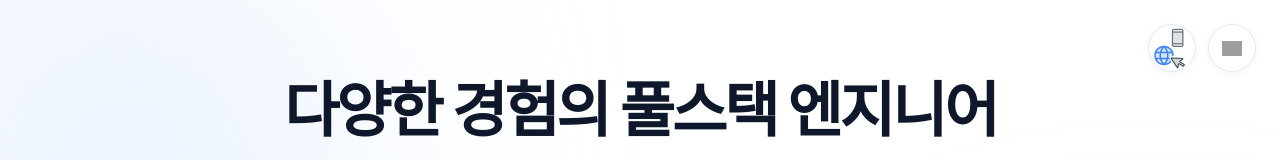
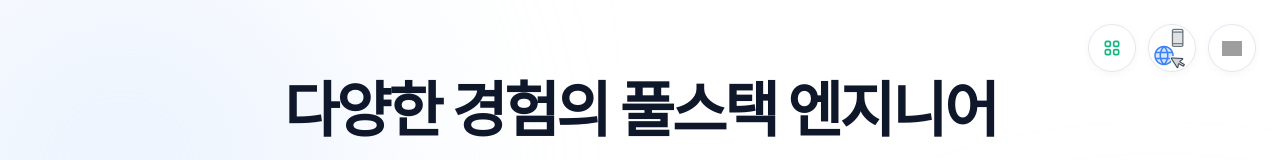
Before and after one commit to gyuminiai82/portfolio, a React (Vite) app: page / in a window 1280 px wide. Shown: the top 160 px of the page. Built offline with nearby package versions, Linux system fonts and the light colour scheme; grey boxes are pictures that could not be loaded; a web font is replaced by a local one.

Commit message:
UI: 우측 상단 플로팅 영역에 ERP 시스템 링크 및 툴팁 추가

```diff
--- a/src/App.jsx
+++ b/src/App.jsx
@@ -43,7 +43,45 @@ function App() {
       <NavIndicator data={careerData} />
 
       {/* Floating Right-Top Navigation Icons */}
-      <div className="fixed top-6 right-6 z-50 grid grid-cols-2 gap-3">
+      <div className="fixed top-6 right-6 z-50 flex gap-3">
+        {/* ERP */}
+        <a
+          href="https://erp.minstudio.app"
+          target="_blank"
+          rel="noopener noreferrer"
+          className="group relative flex items-center justify-center w-12 h-12 bg-white hover:bg-slate-50 border border-slate-200 rounded-full shadow-[0_2px_8px_rgba(0,0,0,0.04)] hover:shadow-md transition-all duration-300 hover:-translate-y-0.5"
+        >
+          <svg xmlns="http://www.w3.org/2000/svg" className="h-5 w-5 text-emerald-500 group-hover:scale-110 transition-transform" fill="none" viewBox="0 0 24 24" stroke="currentColor" strokeWidth={2}>
+            <path strokeLinecap="round" strokeLinejoin="round" d="M4 6a2 2 0 012-2h2a2 2 0 012 2v2a2 2 0 01-2 2H6a2 2 0 01-2-2V6zm10 0a2 2 0 012-2h2a2 2 0 012 2v2a2 2 0 01-2 2h-2a2 2 0 01-2-2V6zM4 16a2 2 0 012-2h2a2 2 0 012 2v2a2 2 0 01-2 2H6a2 2 0 01-2-2v-2zm10 0a2 2 0 012-2h2a2 2 0 012 2v2a2 2 0 01-2 2h-2a2 2 0 01-2-2v-2z" />
+          </svg>
+
+          <div className="absolute right-full mr-4 top-1/2 -translate-y-1/2 opacity-0 translate-x-4 pointer-events-none group-hover:opacity-100 group-hover:translate-x-0 transition-all duration-400 z-50">
+            <div className="w-[220px] p-4 text-xs bg-white/95 backdrop-blur-md border border-slate-200/60 rounded-2xl shadow-[0_8px_30px_rgba(0,0,0,0.08)] flex flex-col gap-3">
+              <div className="font-extrabold text-slate-800 text-sm flex items-center gap-2 border-b border-slate-100 pb-2">
+                <span className="w-2 h-2 rounded-full bg-emerald-500"></span>
+                ERP 시스템
+              </div>
+              <ul className="space-y-2 text-slate-600 font-medium leading-tight">
+                <li className="flex gap-2 break-keep">
+                  <span className="text-emerald-500 font-bold w-10 shrink-0">Web</span>
+                  <span>Next.js 14 (App Router)</span>
+                </li>
+                <li className="flex gap-2 break-keep">
+                  <span className="text-emerald-500 font-bold w-10 shrink-0">Deploy</span>
+                  <span>Vercel (GitHub 연동)</span>
+                </li>
+                <li className="flex gap-2 break-keep">
+                  <span className="text-emerald-500 font-bold w-10 shrink-0">DB</span>
+                  <span>Oracle Cloud Database</span>
+                </li>
+                <li className="flex gap-2 break-keep">
+                  <span className="text-emerald-500 font-bold w-10 shrink-0">Design</span>
+                  <span>Tailwind CSS</span>
+                </li>
+              </ul>
+            </div>
+          </div>
+        </a>
         {/* 민스튜디오 */}
         <a
           href="https://minstudio.app"
@@ -94,7 +132,7 @@ function App() {
         >
           <img src="https://cook.minstudio.app/images/logo.png" alt="쿡스튜디오" className="h-5 w-5 object-contain group-hover:scale-110 transition-transform" />
 
-          <div className="absolute right-full mr-[72px] top-1/2 -translate-y-1/2 opacity-0 translate-x-4 pointer-events-none group-hover:opacity-100 group-hover:translate-x-0 transition-all duration-400 z-50">
+          <div className="absolute right-full mr-4 top-1/2 -translate-y-1/2 opacity-0 translate-x-4 pointer-events-none group-hover:opacity-100 group-hover:translate-x-0 transition-all duration-400 z-50">
             <div className="w-[220px] p-4 text-xs bg-white/95 backdrop-blur-md border border-slate-200/60 rounded-2xl shadow-[0_8px_30px_rgba(0,0,0,0.08)] flex flex-col gap-3">
               <div className="font-extrabold text-slate-800 text-sm flex items-center gap-2 border-b border-slate-100 pb-2">
                 <span className="w-2 h-2 rounded-full bg-orange-500"></span>
```
